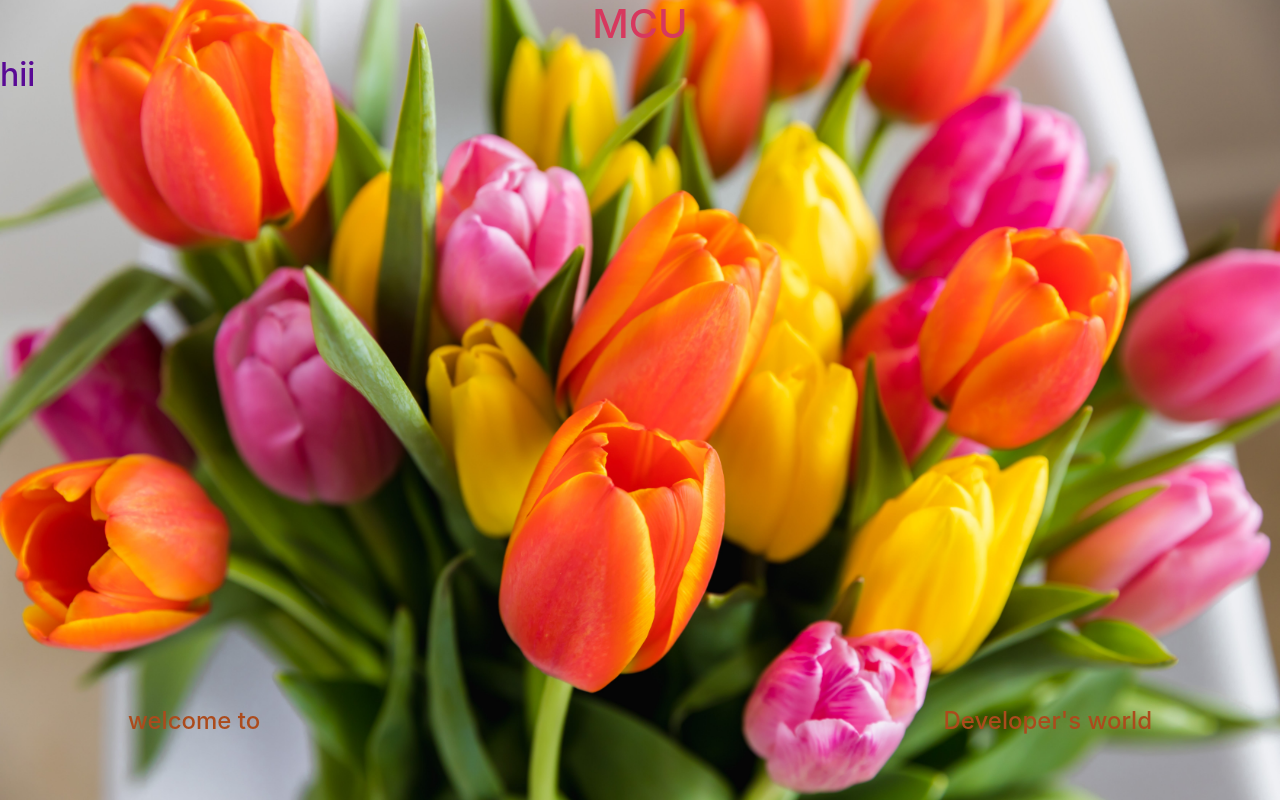
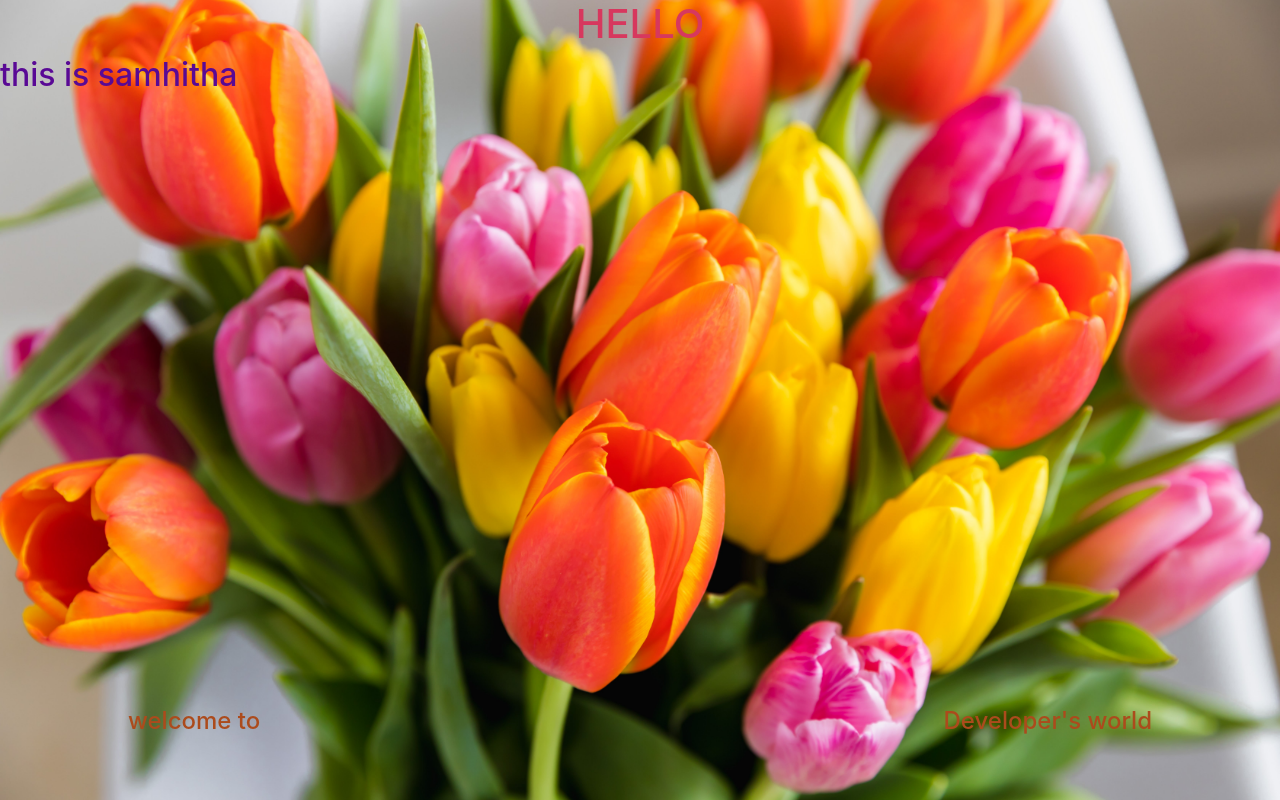
Before and after one commit to psammax/weblab_6, a plain HTML site: page index.htm in a window 1280 px wide. Drawn offline with nearby package versions, Linux system fonts and the light colour scheme.

Commit message:
Update index.htm

```diff
--- a/index.htm
+++ b/index.htm
@@ -7,8 +7,8 @@
     <link rel="stylesheet" href="styles.css">
   </head>
   <body >
-    <h1 class="text-uppercase" align="center">mcu</h1>
-    <h2 class="text-lowercase">hii</h2>
+    <h1 class="text-uppercase" align="center">hello</h1>
+    <h2 class="text-lowercase">THIS IS SAMHITHA</h2>
     <div class="bottom-container"  id="bottom">
       <h4 style="float:left; margin-left:10%;margin-bottom:5%;color:#ac4b1c;"  >welcome to </h4>
       <h4 style="float:right; margin-right:10%;margin-bottom:5%;color:#ac4b1c;" > Developer's world</h4>
```
